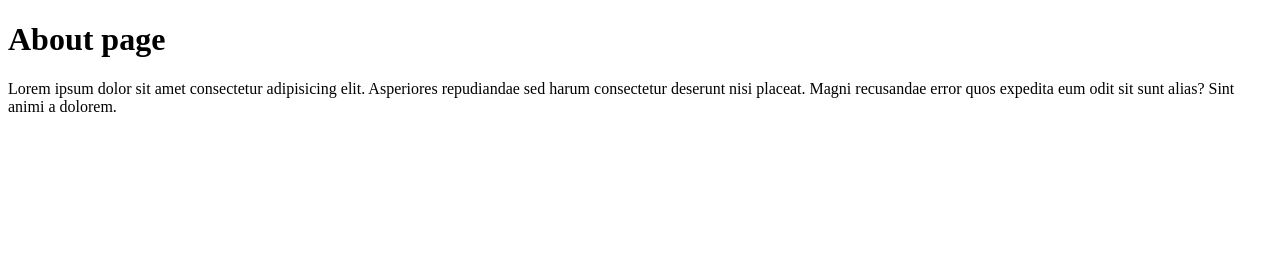
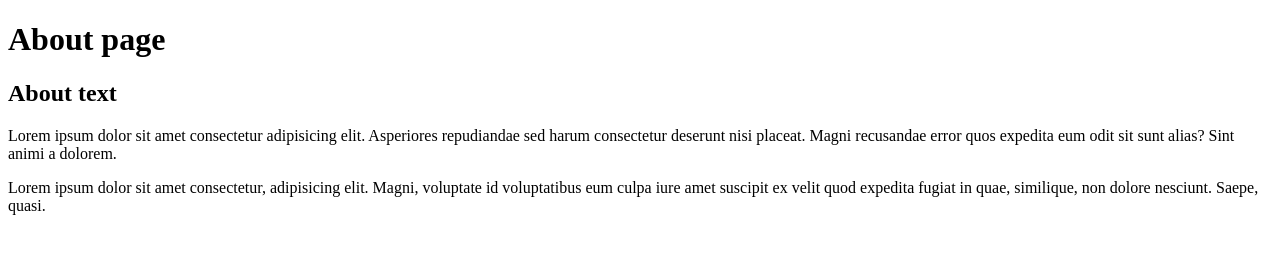
Before and after one commit to 018riva/branch1, a plain HTML site: page about.html in a window 1280 px wide. Drawn offline with Linux system fonts and the light colour scheme.

Commit message:
add content

```diff
--- a/about.html
+++ b/about.html
@@ -8,6 +8,8 @@
 </head>
 <body>
     <h1>About page</h1>
+    <h2>About text</h2>
     <p>Lorem ipsum dolor sit amet consectetur adipisicing elit. Asperiores repudiandae sed harum consectetur deserunt nisi placeat. Magni recusandae error quos expedita eum odit sit sunt alias? Sint animi a dolorem.</p>
+    <p>Lorem ipsum dolor sit amet consectetur, adipisicing elit. Magni, voluptate id voluptatibus eum culpa iure amet suscipit ex velit quod expedita fugiat in quae, similique, non dolore nesciunt. Saepe, quasi.</p>
 </body>
 </html>
```
